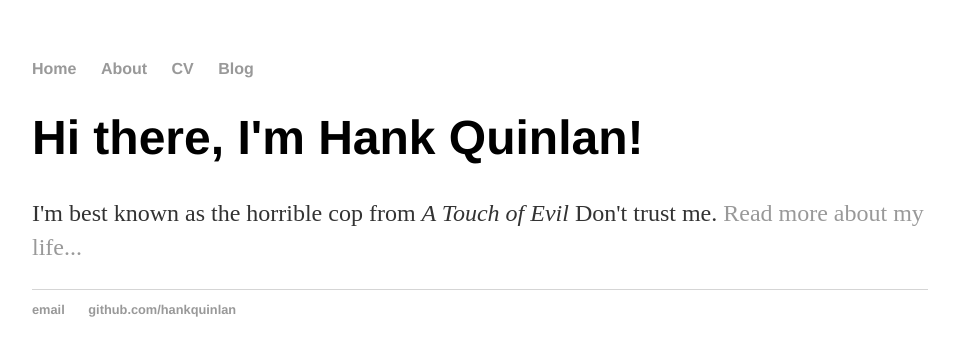
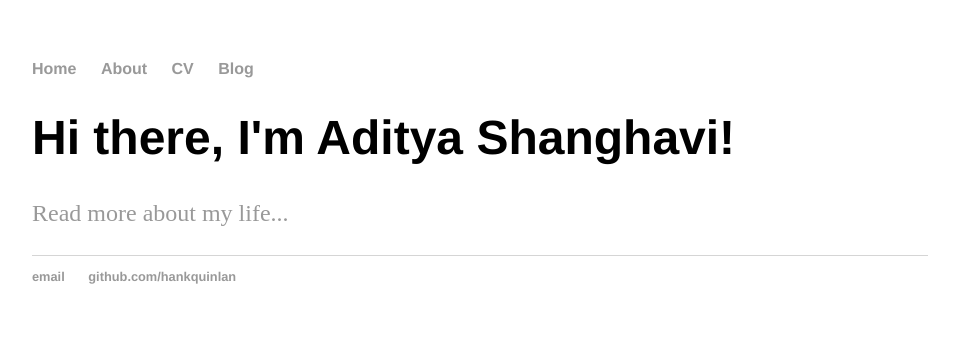
Before and after one commit to ashangha/ashangha.github.io, a Jekyll site: the page built from index.html, in a window 1280 px wide. Shown: the top 356 px of the page, without its empty margins (160-1119 px from the left). Built offline with Jekyll 4.4.1, drawn with Linux system fonts in a browser that asks for light colours.

Commit message:
Update index.html

```diff
--- a/index.html
+++ b/index.html
@@ -3,6 +3,6 @@ layout: default
 title: Hank Quinlan, Horrible Cop
 ---
 <div class="blurb">
-	<h1>Hi there, I'm Hank Quinlan!</h1>
-	<p>I'm best known as the horrible cop from <em>A Touch of Evil</em> Don't trust me. <a href="/about">Read more about my life...</a></p>
-</div><!-- /.blurb -->
+	<h1>Hi there, I'm Aditya Shanghavi!</h1>
+	<p><a href="/about">Read more about my life...</a></p>
+</div>
```
